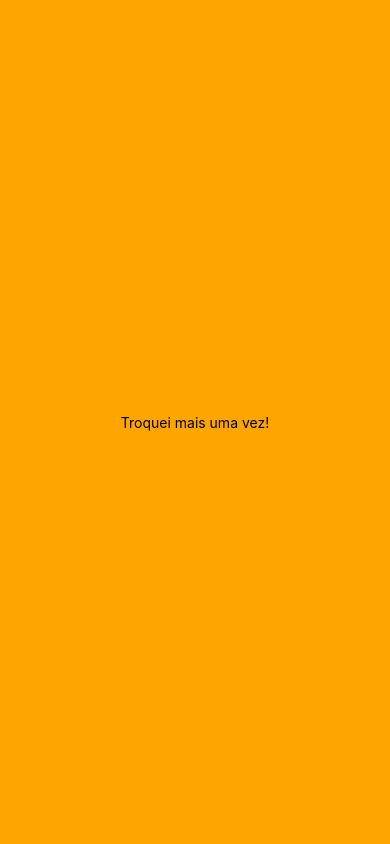
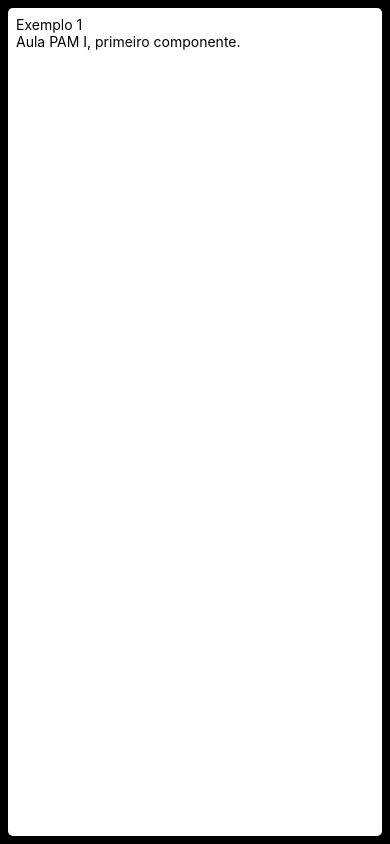
Before and after one commit to ewertonjsilva/infonet-1sem-24-b-aula-pam-i, a React Native app: screen / in a window 390 px wide. Built offline with nearby package versions, Linux system fonts and the light colour scheme.

Commit message:
aula exemplo 01

```diff
--- a/App.js
+++ b/App.js
@@ -1,13 +1,18 @@
 import { StatusBar } from 'expo-status-bar';
-import { StyleSheet, Text, View } from 'react-native';
+import { StyleSheet, View } from 'react-native';
 
 import Constants from 'expo-constants';
+
+// Exemplos
+import Exemplo01 from './src/exemplos/exemplo-01';
+
+// Atividades
 
 export default function App() {
   return (
     <View style={styles.container}>
-      <Text>Troquei mais uma vez!</Text>
-      <StatusBar style="auto" />
+      <Exemplo01 />
+      <StatusBar style="light" />
     </View>
   );
 }
@@ -15,9 +20,9 @@
 const styles = StyleSheet.create({
   container: {
     flex: 1,
-    backgroundColor: 'orange',
-    alignItems: 'center',
-    justifyContent: 'center',
+    backgroundColor: '#000',
+    // alignItems: 'center',
+    // justifyContent: 'center',
     padding: 8,
     paddingTop: Constants.statusBarHeight || 8,
   },
--- /dev/null
+++ b/src/exemplos/exemplo-01/index.js
@@ -0,0 +1,14 @@
+import { View, Text } from 'react-native';
+
+import styles from './styles';
+
+function Exemplo01 () {
+    return(
+        <View style={styles.container}>
+            <Text>Exemplo 1</Text>
+            <Text>Aula PAM I, primeiro componente.</Text>
+        </View>
+    );
+}
+
+export default Exemplo01;
--- /dev/null
+++ b/src/exemplos/exemplo-01/styles.js
@@ -0,0 +1,12 @@
+import { StyleSheet } from 'react-native';
+
+const styles = StyleSheet.create({
+    container: {
+        flex: 1,
+        backgroundColor: '#fff',
+        borderRadius: 5,
+        padding: 8,
+    },
+});
+
+export default styles;
```
